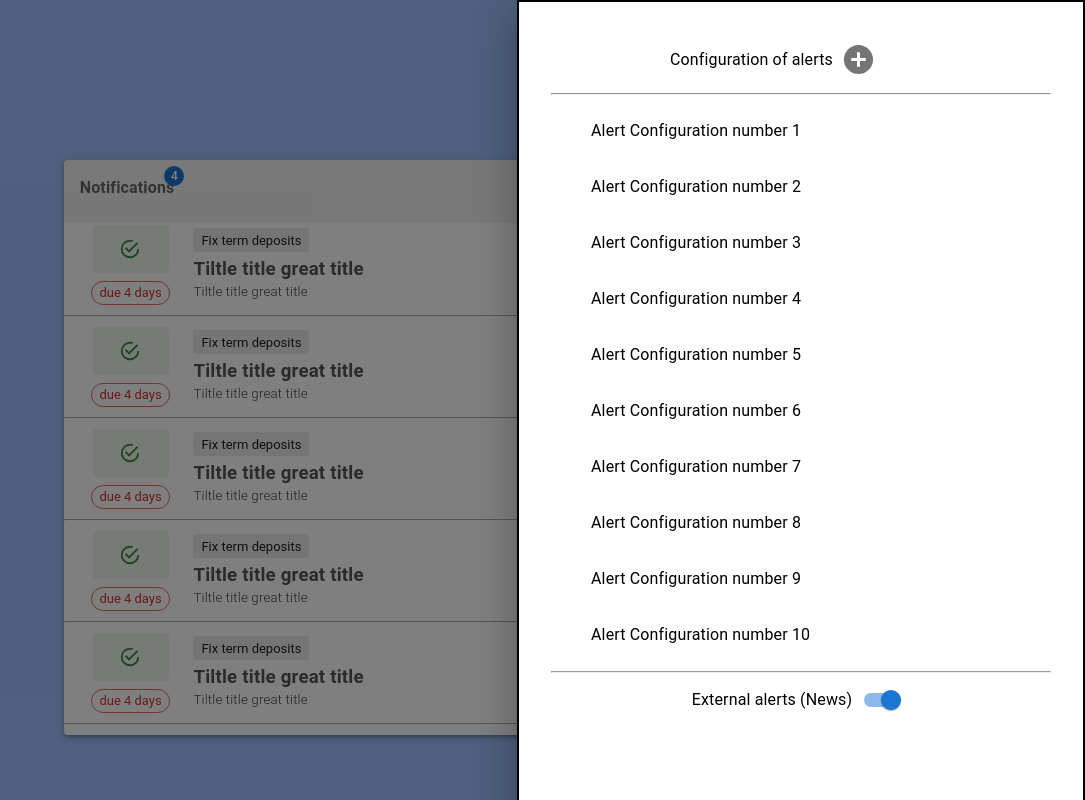
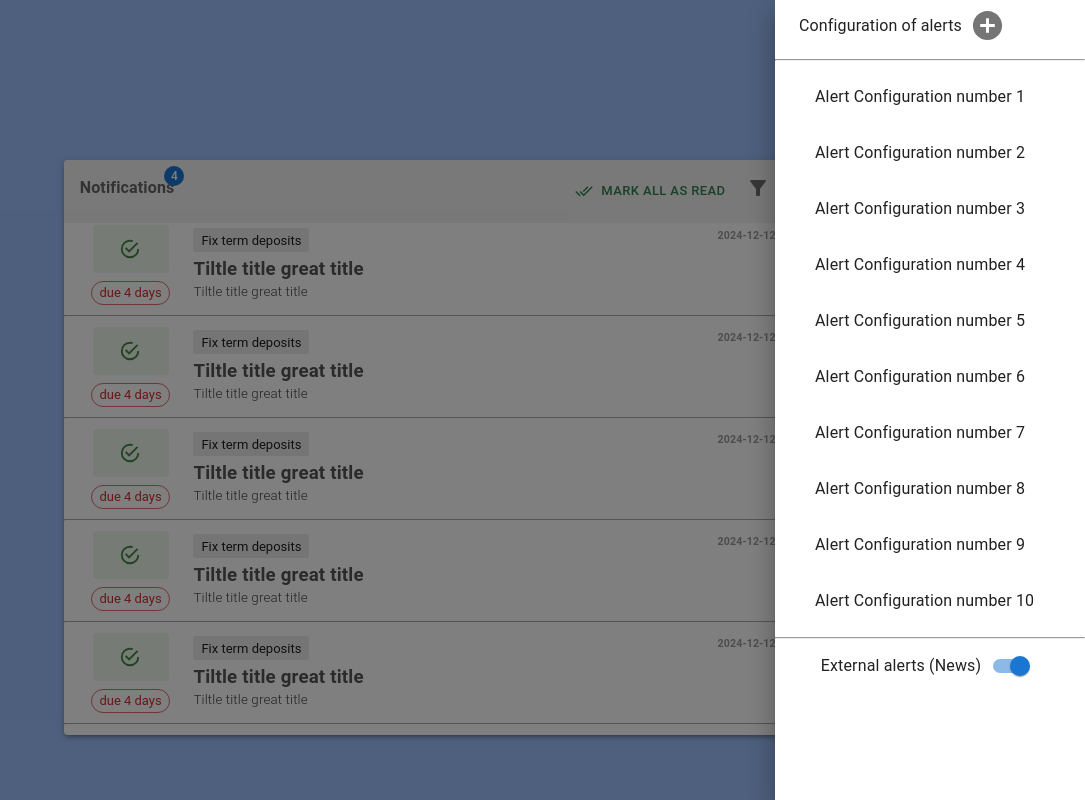
Before and after one commit to polszewsky/no-such-widget, a React (Create React App) app: page / in a window 1280 px wide. Both pictures are taken after a click on the button 993 px from the left and 188 px from the top of the page. Shown: the whole page, without its empty margins (195-1280 px from the left). Built offline with nearby package versions, Linux system fonts and the light colour scheme.

Commit message:
Configuration as Drawer

```diff
--- a/src/App.js
+++ b/src/App.js
@@ -1,4 +1,4 @@
-import './App.css';
+import "./App.css";
 import ReactDOM from "react-dom/client";
 import { BrowserRouter, Routes, Route } from "react-router-dom";
 import HomePage from "./pages/HomePage";
@@ -7,7 +7,7 @@ function App() {
   return (
     <BrowserRouter>
       <Routes>
-        <Route path="/" element={<HomePage />}></Route>
+        <Route path="/" element={<HomePage />} />
       </Routes>
     </BrowserRouter>
   );
--- a/src/pages/AlertConfiguration.js
+++ b/src/pages/AlertConfiguration.js
@@ -1,60 +1,81 @@
-import React from 'react';
-import { Typography, Box, Modal, Container, Switch, IconButton } from '@mui/material';
-import AddCircleIcon from '@mui/icons-material/AddCircle';
-import AlertConfigurationType from './AlertConfigurationType';
-import NewAlertForm from './NewAlertForm';
+import React from "react";
+import {
+  Typography,
+  Box,
+  Modal,
+  Container,
+  Switch,
+  IconButton,
+  Drawer,
+} from "@mui/material";
+import AddCircleIcon from "@mui/icons-material/AddCircle";
+import AlertConfigurationType from "./AlertConfigurationType";
+import NewAlertForm from "./NewAlertForm";
 
 const styleModal = {
-    position: 'absolute',
+  position: "absolute",
   top: 0,
   right: 0,
   width: 500,
-    height: '100%',
-    bgcolor: 'background.paper',
-    border: '2px solid #000',
+  height: "100%",
+  bgcolor: "background.paper",
+  border: "2px solid #000",
   boxShadow: 24,
   p: 4,
 };
 
-function AlertConfiguration({handleOpen, handleClose}) {
-
+function AlertConfiguration(props) {
   const alerts = [1, 2, 3, 4, 5, 6, 7, 8, 9, 10];
 
-    const [open, setOpen] = React.useState(false);
-    const handleOpenNewAlertForm = () => setOpen(true);
-    const handleCloseNewAlertForm = () => setOpen(false);
+  const { open, onClose } = props;
+
+  const [newOpen, setOpen] = React.useState(false);
 
   return (
-      <div>
-        <Container>
-            <Modal
-            open={handleOpen}
-            onClose={handleClose}
-            aria-labelledby="modal-modal-title"
-            aria-describedby="modal-modal-description">
-                <Box sx={styleModal}>
-                  <Container sx={{display: 'flex', alignItems: 'center', justifyContent: 'center'}}>
-                    <Typography sx={{variant: 'title'}} >Configuration of alerts</Typography>
-                    <IconButton title="Add new custom alert" onClick={handleOpenNewAlertForm}>
+    <Drawer anchor="right" open={open} onClose={onClose}>
+      <Box>
+        <Container
+          sx={{
+            display: "flex",
+            alignItems: "center",
+            justifyContent: "center",
+          }}
+        >
+          <Typography sx={{ variant: "title" }}>
+            Configuration of alerts
+          </Typography>
+          <IconButton
+            title="Add new custom alert"
+            onClick={() => setOpen(true)}
+          >
             <AddCircleIcon fontSize="large" />
           </IconButton>
-                    <NewAlertForm handleOpen={open} handleClose={handleCloseNewAlertForm}></NewAlertForm>
+          <NewAlertForm
+            handleOpen={newOpen}
+            handleClose={() => setOpen(false)}
+          ></NewAlertForm>
         </Container>
-                  <hr/>
+        <hr />
         <Container>
           {alerts.map((alert) => {
-                        return <AlertConfigurationType number={alert}></AlertConfigurationType>
+            return (
+              <AlertConfigurationType number={alert}></AlertConfigurationType>
+            );
           })}
         </Container>
-                  <hr/>
-                  <Container sx={{display: 'flex', alignItems: 'center', justifyContent: 'center'}}>
+        <hr />
+        <Container
+          sx={{
+            display: "flex",
+            alignItems: "center",
+            justifyContent: "center",
+          }}
+        >
           <Typography>External alerts (News)</Typography>
           <Switch defaultChecked />
         </Container>
       </Box>
-            </Modal>
-        </Container>
-      </div>
+    </Drawer>
   );
 }
 
--- a/src/pages/Widget.js
+++ b/src/pages/Widget.js
@@ -15,9 +15,12 @@ export default function Widget() {
     { id: 4 },
     { id: 5 },
   ]);
+
   const [open, setOpen] = React.useState(false);
-  const handleOpen = () => setOpen(true);
-  const handleClose = () => setOpen(false);
+
+  const toggleDrawer = (newOpen) => () => {
+    setOpen(newOpen);
+  };
 
   return (
     <>
@@ -73,8 +76,8 @@ export default function Widget() {
             </IconButton>
             <IconButton
               title="Alerts configuration"
-              onClick={handleOpen}
-              aria-label="delete"
+              onClick={toggleDrawer(true)}
+              aria-label="settings"
             >
               <SettingsIcon />
             </IconButton>
@@ -87,7 +90,7 @@ export default function Widget() {
         <Grid sx={{ minHeight: "2px" }} />
       </Paper>
 
-      <AlertConfiguration handleOpen={open} handleClose={handleClose} />
+      <AlertConfiguration open={open} onClose={toggleDrawer(false)} />
     </>
   );
 }
```
Lines whose indentation alone changed are shown as unchanged.
